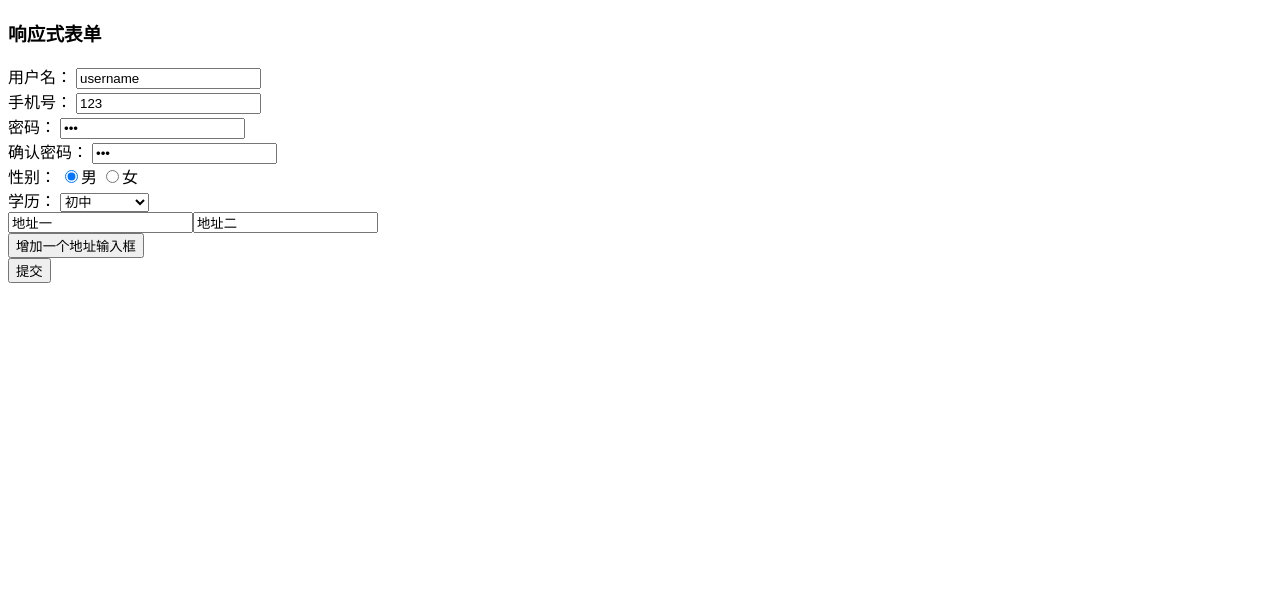
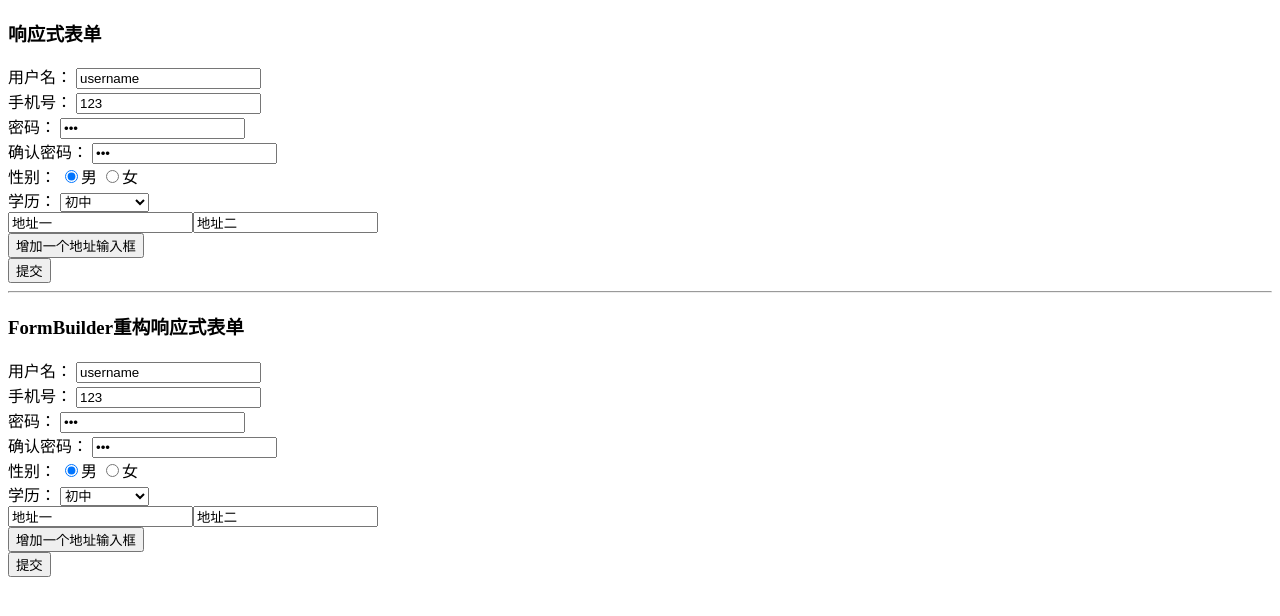
Before and after one commit to Murphy573/Angular-Lesson-Form, an Angular app: page / in a window 1280 px wide. Shown: the top 616 px of the page. Built offline with nearby package versions, Linux system fonts and the light colour scheme.

Commit message:
使用FormBuilder重构响应式表单

```diff
--- a/src/app/app.component.html
+++ b/src/app/app.component.html
@@ -1,3 +1,5 @@
 <!--<app-template-form></app-template-form>-->
 
 <app-reactive-form></app-reactive-form>
+<hr>
+<app-rebuild-reactive-form></app-rebuild-reactive-form>
--- a/src/app/app.module.ts
+++ b/src/app/app.module.ts
@@ -6,13 +6,15 @@ import {FormsModule, ReactiveFormsModule} from '@angular/forms';
 import { AppComponent } from './app.component';
 import { TemplateFormComponent } from './template-form/template-form.component';
 import { ReactiveFormComponent } from './reactive-form/reactive-form.component';
+import { RebuildReactiveFormComponent } from './rebuild-reactive-form/rebuild-reactive-form.component';
 
 
 @NgModule({
   declarations: [
     AppComponent,
     TemplateFormComponent,
-    ReactiveFormComponent
+    ReactiveFormComponent,
+    RebuildReactiveFormComponent
   ],
   imports: [
     BrowserModule,
--- a/src/app/reactive-form/reactive-form.component.ts
+++ b/src/app/reactive-form/reactive-form.component.ts
@@ -16,13 +16,6 @@ export class ReactiveFormComponent implements OnInit {
     {value: 'daxue', display: '大学'},
     {value: 'yanjiusheng', display: '研究生'},
   ];
-
-  //假如用户有多个手机号
-  mobiles: FormArray = new FormArray([
-    new FormControl(123),    new FormControl(456),
-    new FormControl(789),
-    new FormControl(236),
-  ]);
 
   model: FormModel;
   formModel: FormGroup;
--- /dev/null
+++ b/src/app/rebuild-reactive-form/rebuild-reactive-form.component.html
@@ -0,0 +1,52 @@
+<h3>FormBuilder重构响应式表单</h3>
+<form [formGroup]="formModel" (ngSubmit)="onSubmit()">
+  <div>
+    用户名：
+    <input type="text" formControlName="userName">
+    <span class="error" [hidden]="this.formModel.get('userName').valid || this.formModel.get('userName').pristine">
+      用户名必须,长度不少于4位
+    </span>
+  </div>
+  <div>
+    手机号：
+    <input type="number" formControlName="mobile">
+  </div>
+  <div formGroupName="userPwd">
+    <div>
+      密码：
+      <input type="password" formControlName="pwd">
+    </div>
+    <div>
+      确认密码：
+      <input type="password" formControlName="confirmPwd">
+    </div>
+  </div>
+
+  <div>
+    性别：
+    <input type="radio" formControlName="sex"  value="male">男
+    <input type="radio" formControlName="sex"  value="female">女
+  </div>
+
+  <div>
+    学历：
+    <select formControlName="education" (change)="selectChange()">
+      <option value="">请选择学历</option>
+      <option *ngFor="let edu of eduOptions" [ngValue]="edu.value">{{edu.display}}</option>
+    </select>
+
+    <!--[ngValue]="edu" 选中后返回对象类型的数据-->
+  </div>
+
+  <div formArrayName="addresses">
+    <ng-container *ngFor="let address of formModel.get('addresses').controls; let i = index;">
+      <input [formControlName]="i">
+    </ng-container>
+  </div>
+  <div>
+    <button (click)="addAddress();">增加一个地址输入框</button>
+  </div>
+  <div>
+    <button [disabled]="formModel.invalid" type="submit">提交</button>
+  </div>
+</form>
--- /dev/null
+++ b/src/app/rebuild-reactive-form/rebuild-reactive-form.component.ts
@@ -0,0 +1,61 @@
+import { Component, OnInit } from '@angular/core';
+import {FormModel} from '../template-form/template-form.component';
+import {FormArray, FormBuilder, FormControl, FormGroup, Validators} from '@angular/forms';
+
+@Component({
+  selector: 'app-rebuild-reactive-form',
+  templateUrl: './rebuild-reactive-form.component.html',
+  styleUrls: ['./rebuild-reactive-form.component.css']
+})
+export class RebuildReactiveFormComponent implements OnInit {
+  eduOptions: Array<{value: string, display: string}> = [
+    {value: 'xiaoxue', display: '小学'},
+    {value: 'chuzhong', display: '初中'},
+    {value: 'gaozhong', display: '高中'},
+    {value: 'daxue', display: '大学'},
+    {value: 'yanjiusheng', display: '研究生'},
+  ];
+
+  model: FormModel;
+  formModel: FormGroup;
+
+  constructor(private fb: FormBuilder) { }
+
+  ngOnInit() {
+    this.model = new FormModel('username', 123, '123', '123', 123, 'male', 'chuzhong')
+    this.initFormGroup();
+  }
+  initFormGroup() {
+    this.formModel = this.fb.group({
+      userName: [this.model.userName, [
+          Validators.required,
+          Validators.minLength(4)
+        ]
+      ],
+      mobile: [this.model.mobile],
+      userPwd: this.fb.group({
+        pwd: [this.model.pwd],
+        confirmPwd: [this.model.confirmPwd]
+      }),
+      sex: [this.model.sex],
+      education: [this.model.education],
+      addresses: this.fb.array([
+        ['地址一'],
+        ['地址二'],
+      ])
+    });
+  }
+
+  selectChange() {
+    console.log(`下拉框选择的值==>${this.formModel.get('education').value}`);
+  }
+
+  onSubmit() {
+    console.log(this.formModel.value);
+    //console.log(this.model);
+  }
+
+  addAddress() {
+    (<FormArray>this.formModel.get('addresses')).push(this.fb.control(666))
+  }
+}
```
Also changed, not shown: src/app/rebuild-reactive-form/rebuild-reactive-form.component.css (added), 1 other file (tests, documents, lock files or other folders).
